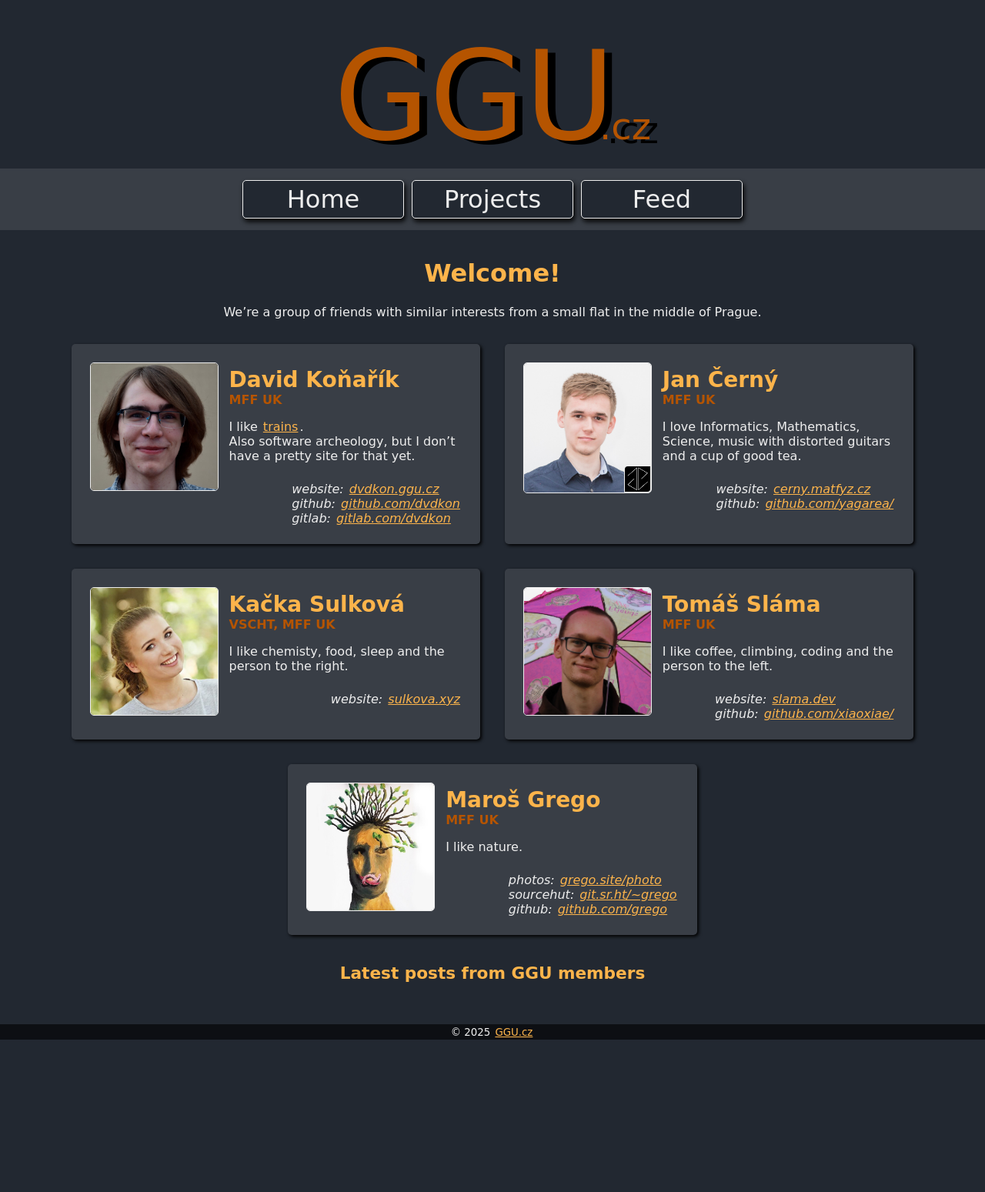
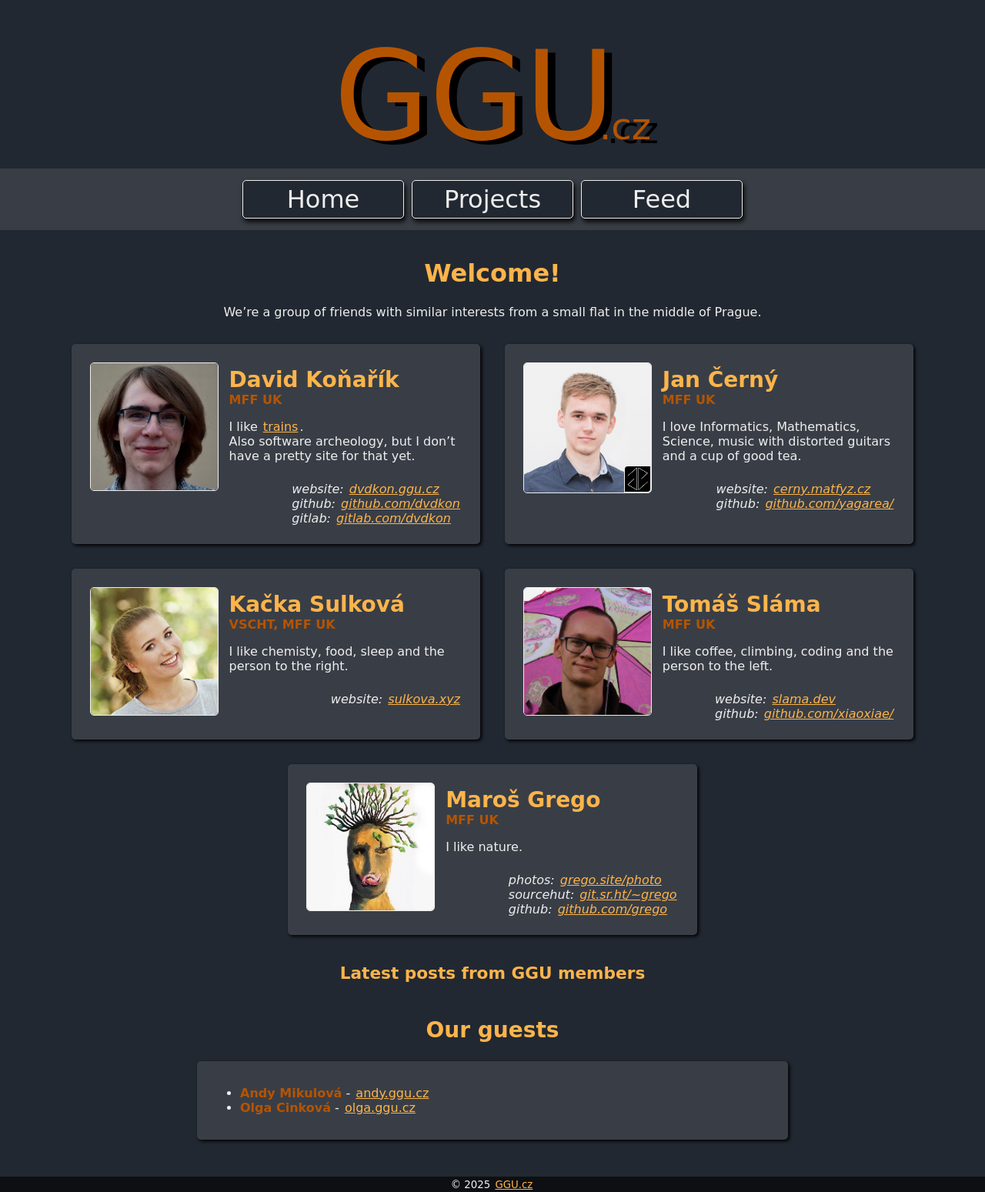
Before and after one commit to yagarea/ggu.cz, a Jekyll site: the page built from pages/index.md, in a window 1280 px wide. Shown: the whole page at 77% size. Built offline with Jekyll 4.4.1, drawn with Linux system fonts in a browser that asks for light colours; before the commit the page ends 1351 px from its top, so only the background shows below that.

Commit message:
implment list of guests

```diff
--- a/_config.yml
+++ b/_config.yml
@@ -41,6 +41,14 @@ webring:
   no_item_at_date_behaviour: use_oldest
   date_format: "%-d %B, %Y"
 
+
+guests:
+  - name: "Andy Mikulová"
+    url: "https://andy.ggu.cz"
+  - name: "Olga Cinková"
+    url: "https://olga.ggu.cz"
+
+
 exclude:
   - .sass-cache/
   - .jekyll-cache/
--- /dev/null
+++ b/_includes/guests.html
@@ -0,0 +1,14 @@
+
+<section class="max-width-800">
+	<div class="feed-post block">
+		<ul>
+			{% for guest in site.guests -%}
+				<li>
+					<strong>{{- guest.name -}}</strong> - <a href="{{- guest.url -}}">
+						{{- guest.url | replace: 'http://', '' | replace: 'https://', '' -}}
+					</a>
+				</li>
+			{%- endfor %}
+		</ul>
+	</div>
+</section>
--- a/assets/css/styles.sass
+++ b/assets/css/styles.sass
@@ -325,6 +325,12 @@ strong
     display: block
     max-width: 90%
 
+
+.max-width-800
+  max-width: 800px
+  margin: auto
+
+
 //------------------------------------
 
 .feed
--- a/pages/index.md
+++ b/pages/index.md
@@ -14,3 +14,8 @@ We're a group of friends with similar interests from a small flat in the middle
 
 
 {% webring %}
+
+{: .centered-text}
+## Our guests
+
+{% include guests.html %}
```
